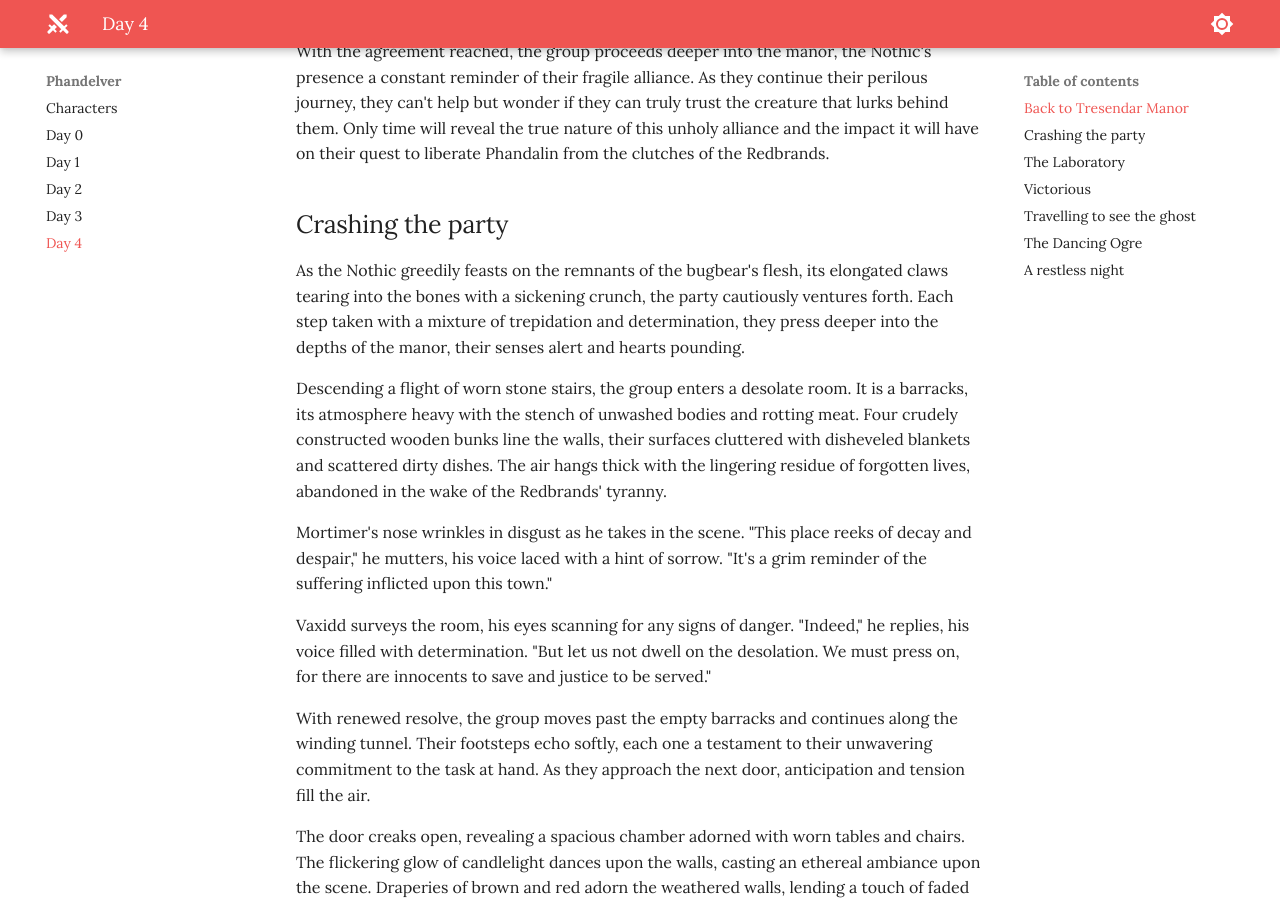
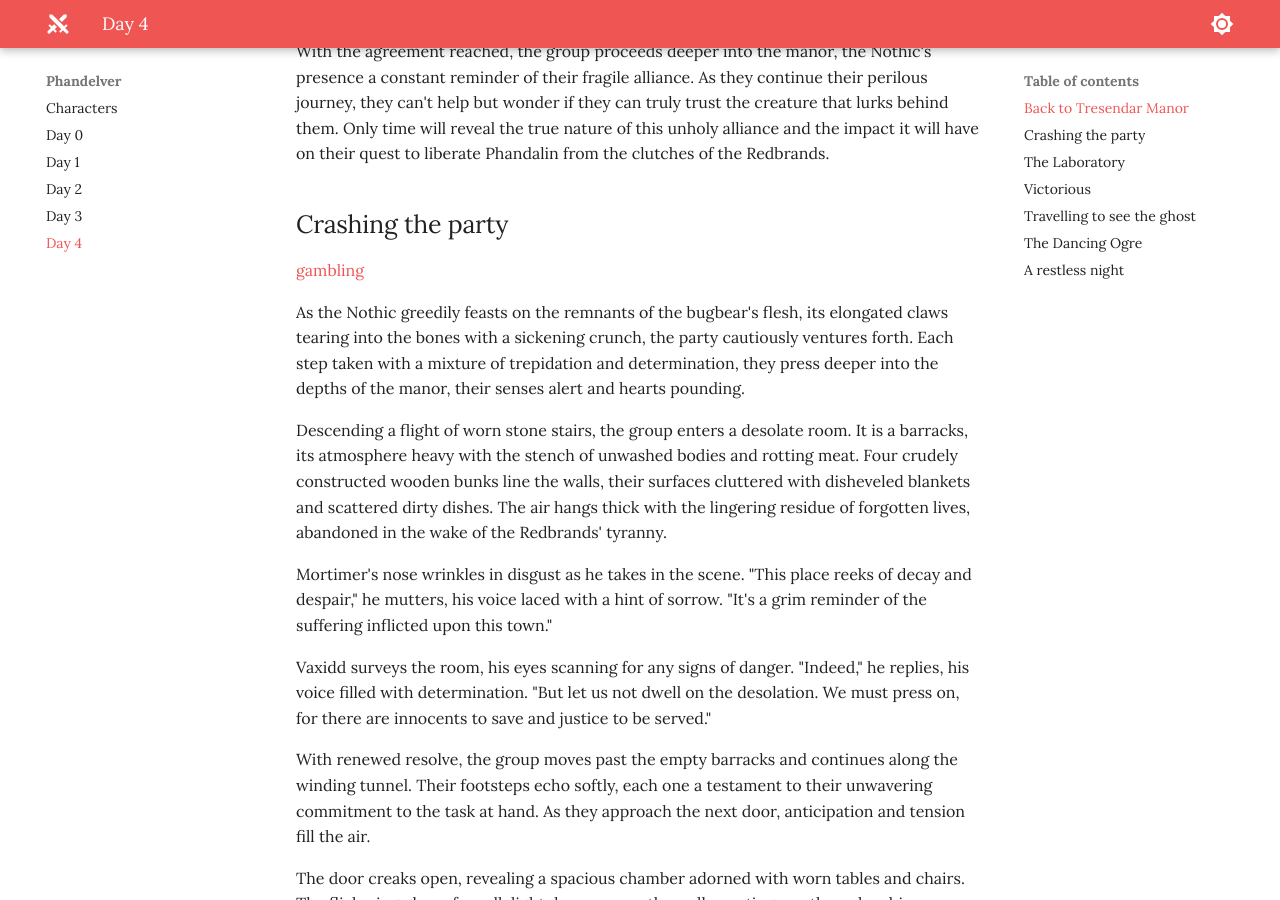
Before and after one commit to jonasmcferreira/adventures, an MkDocs documentation site: the page built from docs/phandelver/04.md, in a window 1280 px wide and 900 px high, scrolled down 3407 px. Built offline with MkDocs 1.6.1 and Material for MkDocs 9.7.7, drawn with Linux system fonts in a browser that asks for light colours.

Commit message:
added docs/images/04-gambling.jpeg added docs/images/04-laboratory.jpeg modified docs/phandelver/04.md

```diff
--- a/docs/phandelver/04.md
+++ b/docs/phandelver/04.md
@@ -66,7 +66,7 @@
 
 ## Crashing the party
 
-
+[gambling](../images/04-gambling.jpeg)
 
 As the Nothic greedily feasts on the remnants of the bugbear's flesh, its elongated claws tearing into the bones with a sickening crunch, the party cautiously ventures forth. Each step taken with a mixture of trepidation and determination, they press deeper into the depths of the manor, their senses alert and hearts pounding.
 
@@ -150,8 +152,6 @@
 
 In this bedchamber, the characters stand on the precipice of greater revelations and challenges. The letter and the chest hold keys to uncovering the truth and dismantling the web of darkness that plagues the town. With renewed determination, they take a collective breath, ready to face the impending trials and confront the insidious forces that seek to thwart their every step.
 
-
-
 ## Victorious
 
 ## Travelling to see the ghost
```
Also changed, not shown: other parts of docs/phandelver/04.md (+2 -0 lines), docs/images/04-gambling.jpeg (added), docs/images/04-laboratory.jpeg (added).
